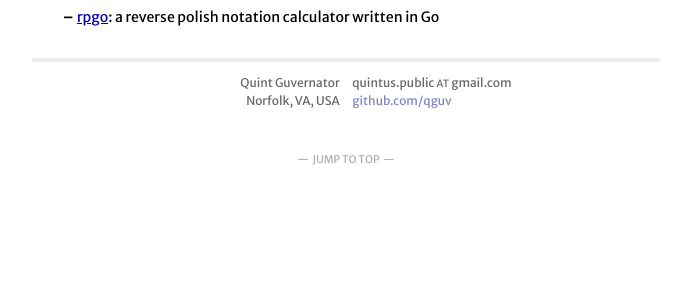
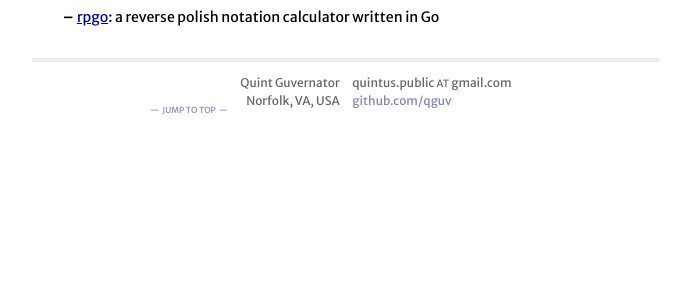
Before and after one commit to hawkw/qguv.github.io, a Jekyll site: the page built from index.md, in a window 1280 px wide. Shown: the part 516-812 px from the top of the page, without its empty margins (294-985 px from the left). Built offline with Jekyll 4.4.1, drawn with Linux system fonts in a browser that asks for light colours; some web fonts are replaced; Markdown is read by kramdown in place of the engine named in the settings.

Commit message:
superficial code formatting improvements

```diff
--- a/_layouts/base.html
+++ b/_layouts/base.html
@@ -1,8 +1,8 @@
 <!DOCTYPE html>
 <!--
+  vim:si:et:ts=2:sw=2
   Main template for http://qguv.github.io/
   (heavily) modified from Jekyll's default template.
-  vim:si:et:ts=2:sw=2
 -->
 <html>
   <head>
@@ -67,8 +67,10 @@
             <a class="extra" href="https://github.com/qguv">github.com/qguv</a>
           </p>
         </div>
+        <p class="navigation">
+          <a href="#" class="extra">&mdash;&nbsp;&nbsp;jump to top&nbsp;&nbsp;&mdash;</a>
+        </p>
       </div>
-      <div class="navigation"><a href="#" class="extra">&mdash;&nbsp;&nbsp;jump to top&nbsp;&nbsp;&mdash;</a></div>
 
     </div>
   </body>
--- a/css/main.css
+++ b/css/main.css
@@ -1,7 +1,7 @@
 /*
   Main style for http://qguv.github.io/
+  vim:si:et:ts=2:sw=2
   (heavily) modified from Jekyll's default template.
-  vim:si:et:ts=2:sw=2
  */
 
 @import url(http://fonts.googleapis.com/css?family=Alegreya:900,700italic,700|Alegreya+SC:900,700italic,700|Merriweather:400,400italic,700|Merriweather+Sans:400,400italic,700);
@@ -195,13 +195,13 @@
 }
 
 .footer .contactleft {
-  text-align: right !important;
+  text-align: right;
   float: left;
   margin-right: 1%;
 }
 
 .footer .contactright {
-  text-align: left !important;
+  text-align: left;
   float: right;
   margin-left: 1%;
 }
```
